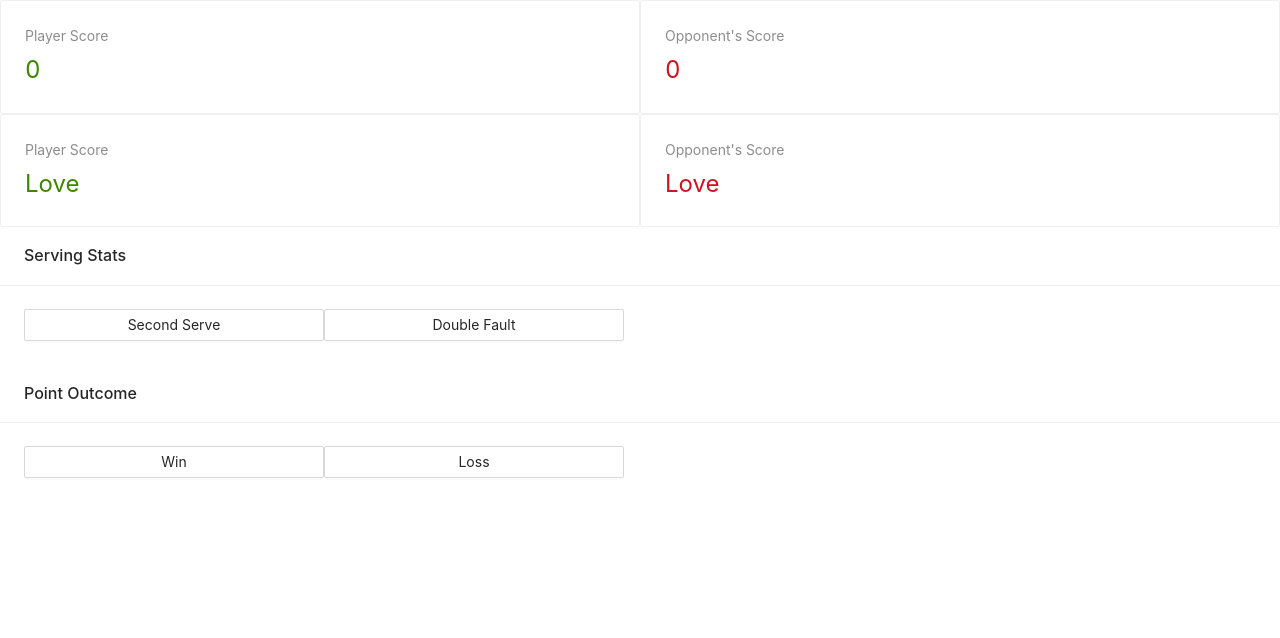
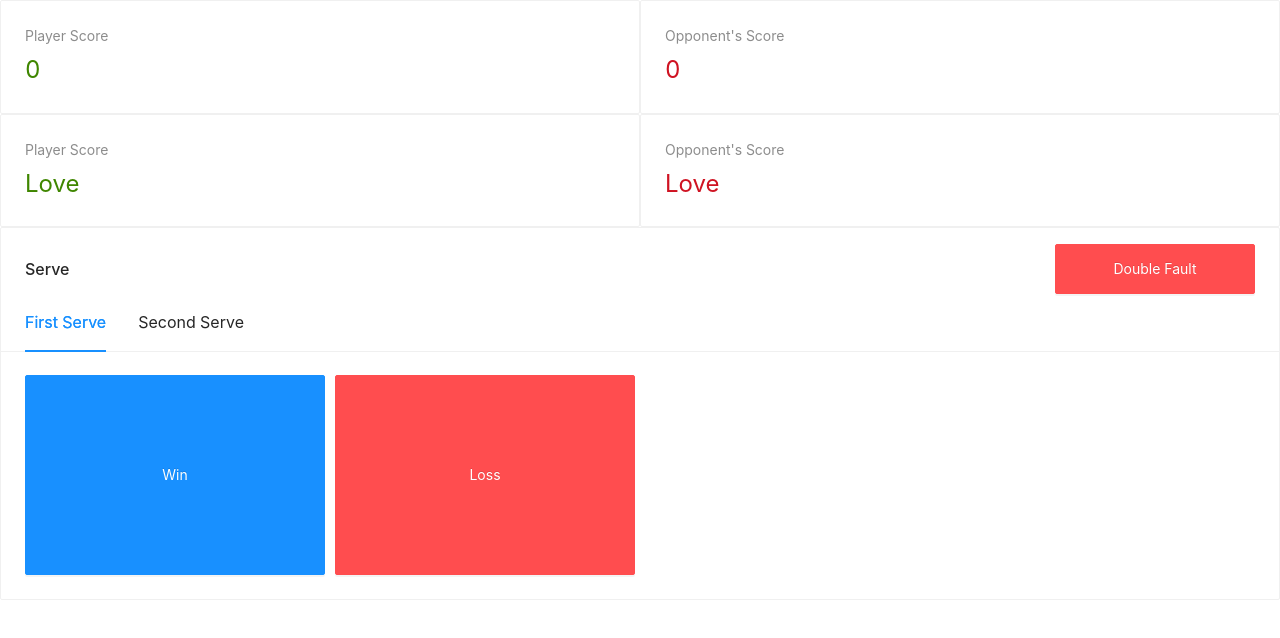
Before and after one commit to morganmarienelson/bounce, a Next.js app: page /matchOverview in a window 1280 px wide. Shown: the top 638 px of the page. Built offline with nearby package versions, Linux system fonts and the light colour scheme.

Commit message:
adjusted match overview

```diff
--- a/pages/components/pointOutcome.tsx
+++ b/pages/components/pointOutcome.tsx
@@ -1,4 +1,4 @@
-import { Button, Card, Col, Row, Statistic } from "antd";
+import { Button, Card, Col, Radio, Row, Statistic } from "antd";
 import "antd/dist/antd.css";
 import { useState } from "react";
 
@@ -15,6 +15,7 @@ const PointOutcomeComponent: React.FC<PointOutComeProps> = ({
   const [pointsLost, setPointsLost] = useState(0);
   const [gamesLost, setGamesLost] = useState(0);
   const [gamesWon, setGamesWon] = useState(0);
+  const [activeTabKey, setActiveTabKey1] = useState("first");
 
   const winningButton = () => {
     setIsWinningModalVisible(true);
@@ -57,6 +58,65 @@ const PointOutcomeComponent: React.FC<PointOutComeProps> = ({
       setGamesWon(0);
       setGamesLost(0);
     }
+  };
+
+  const onTab1Change = (key: string) => {
+    setActiveTabKey1(key);
+  };
+
+  const tabList = [
+    {
+      key: "first",
+      tab: "First Serve",
+    },
+    {
+      key: "second",
+      tab: "Second Serve",
+    },
+  ];
+  const contentList = {
+    first: (
+      <>
+        <Col>
+          <Button
+            type="primary"
+            style={{ width: 300, height: 200, marginRight: 10 }}
+            onClick={winningButton}
+          >
+            Win
+          </Button>
+          <Button
+            danger={true}
+            type="primary"
+            style={{ width: 300, height: 200 }}
+            onClick={losingButton}
+          >
+            Loss
+          </Button>
+        </Col>
+      </>
+    ),
+    second: (
+      <>
+        <Col>
+          <Button
+            type="primary"
+            style={{ width: 300, height: 200, marginRight: 10 }}
+            onClick={winningButton}
+          >
+            Win
+          </Button>
+          <Button
+            style={{ width: 300, height: 200 }}
+            type="primary"
+            danger={true}
+            onClick={losingButton}
+          >
+            Loss
+          </Button>
+        </Col>
+      </>
+    ),
   };
 
   return (
@@ -109,22 +169,29 @@ const PointOutcomeComponent: React.FC<PointOutComeProps> = ({
           </Card>
         </Col>
       </Row>
-      <Col>
-        <Card title="Serving Stats" bordered={false}>
-          <Button style={{ width: 300 }}>Second Serve</Button>
-          <Button style={{ width: 300 }}>Double Fault</Button>
-        </Card>
-      </Col>
-      <Col>
-        <Card title="Point Outcome" bordered={false}>
-          <Button style={{ width: 300 }} onClick={winningButton}>
-            Win
+      <Card
+        style={{
+          width: "100%",
+        }}
+        extra={
+          <Button
+            style={{ width: 200, height: 50 }}
+            type="primary"
+            danger={true}
+          >
+            Double Fault
           </Button>
-          <Button style={{ width: 300 }} onClick={losingButton}>
-            Loss
-          </Button>
-        </Card>
-      </Col>
+        }
+        title="Serve"
+        tabList={tabList}
+        activeTabKey={activeTabKey}
+        onTabChange={(key) => {
+          onTab1Change(key);
+        }}
+      >
+        {contentList[activeTabKey]}
+      </Card>
+      <br />
     </>
   );
 };
```
